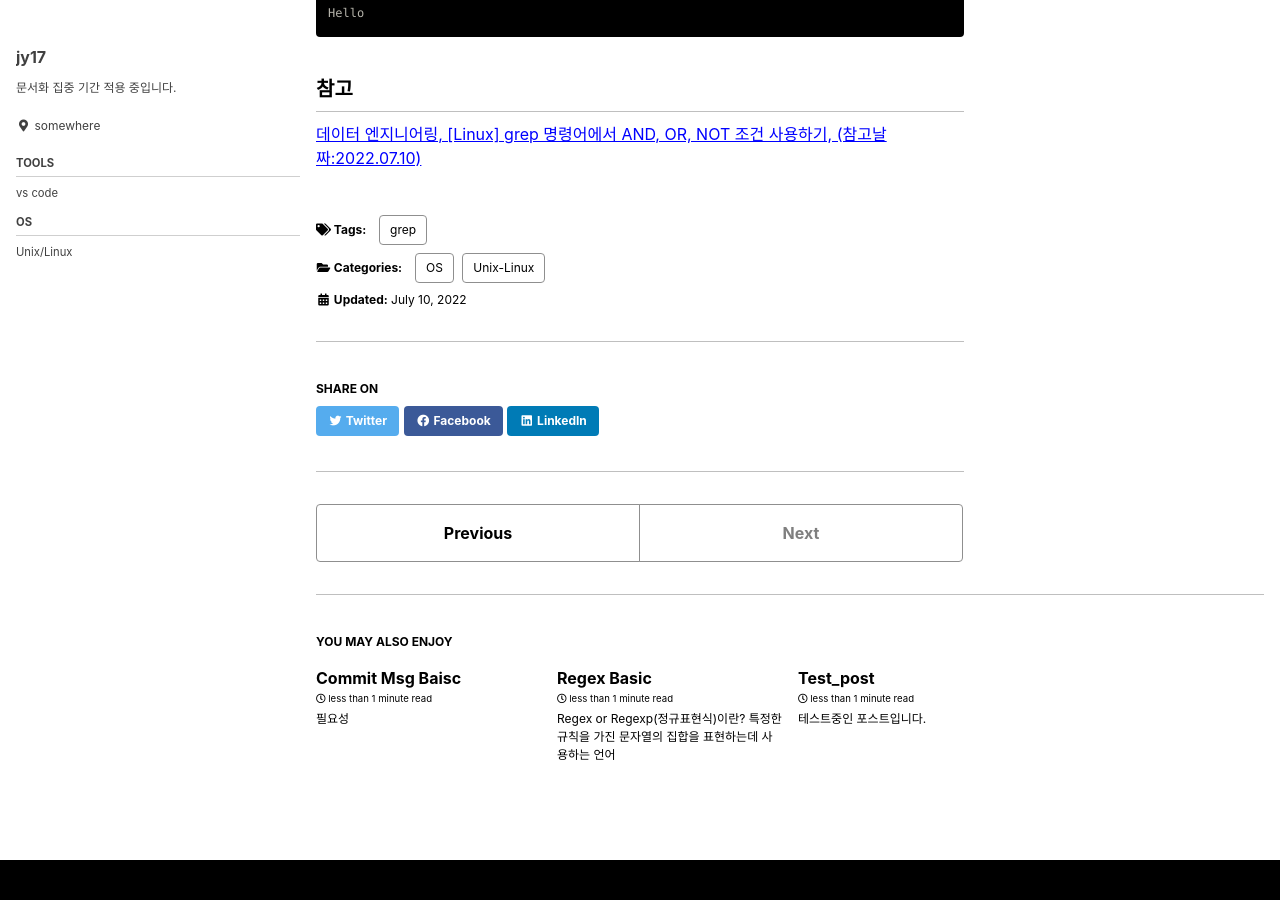
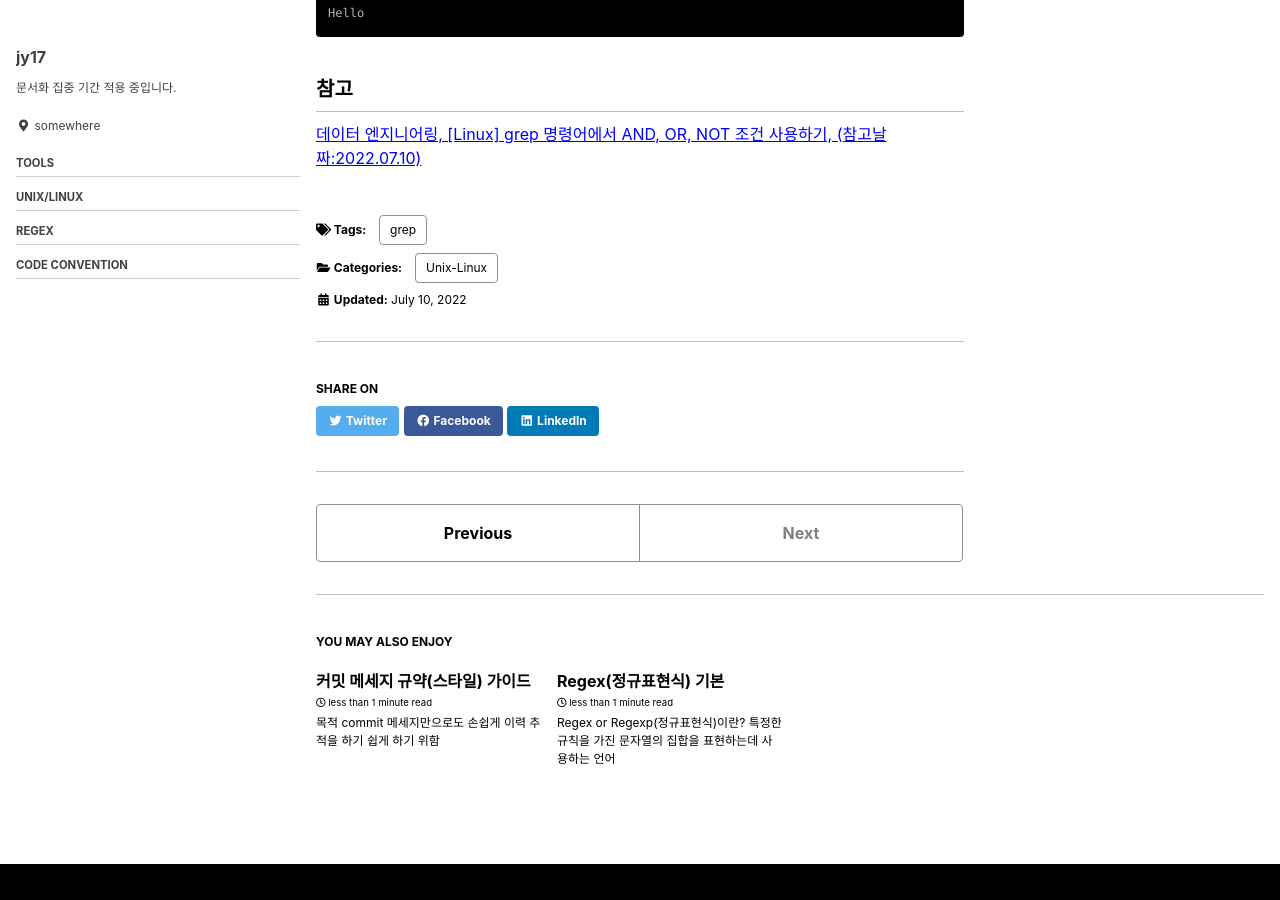
Before and after one commit to jy00017/jy00017.github.io, a Jekyll site: the page built from Unix-Linux/_posts/2022-07-01-grep-logical-operators.md, in a window 1280 px wide and 900 px high, scrolled down 3169 px. Built offline with Jekyll 4.4.1, drawn with Linux system fonts in a browser that asks for light colours; cached includes are drawn as plain includes.

````diff
--- a/Regex/_posts/2022-07-04-regex-basic.md
+++ b/Regex/_posts/2022-07-04-regex-basic.md
@@ -1,3 +1,10 @@
+---
+title:  "Regex(정규표현식) 기본"
+date: 2022-07-04
+categories: ['Regex']
+tags: ['Regex']
+---
+
 # Regex or Regexp(정규표현식)이란?
 특정한 규칙을 가진 문자열의 집합을 표현하는데 사용하는 언어
 
--- a/OS/Unix-Linux/_posts/2022-07-01-grep-logical-operators.md
+++ b/Unix-Linux/_posts/2022-07-01-grep-logical-operators.md
@@ -4,6 +4,7 @@ date: 2022-07-10
 categories: ['Unix-Linux']
 tags: ['grep']
 ---
+
 # grep 명령에서 AND, OR, NOT 조건 적용
 
 ## grep 명령어
--- a/_data/navigation.yml
+++ b/_data/navigation.yml
@@ -13,14 +13,13 @@ main:
 
   # main sidebar links
   # title, url, children으로 구성
+  # FIXME: 현재는 우선 children url은 사용하지 않고 추후 개선 예정
 main-sidebar:
   - title: "Tools"
     url: "/Tools/"
-    children:
-    - title: "vs code"
-    - url: "/Tools/vs-code"
-  - title: "OS"
-    url: "/OS/"
-    children:
-    - title: "Unix/Linux"
-    - url: "/OS/Unix-Linux"
+  - title: "Unix/Linux"
+    url: "/Unix-Linux"
+  - title: "Regex"
+    url: "/Regex"
+  - title: "Code Convention"
+    url: "/code-convention"
--- a/_posts/Tools/vs-code/2022-06-25-test_post.md
+++ /dev/null
@@ -1 +0,0 @@
-# 테스트중인 포스트입니다.
--- a/code-convention/commit-message/_posts/2022-07-04-commit-msg-baisc.md
+++ b/code-convention/_posts/2022-07-04-commit-msg-baisc.md
@@ -1,8 +1,20 @@
-# 필요성
-
+---
+title:  "커밋 메세지 규약(스타일) 가이드"
+date: 2022-07-04
+categories: ['code-convention']
+tags: ['commmit', 'convention']
+---
 # 목적
+commit 메세지만으로도 손쉽게 이력 추적을 하기 쉽게 하기 위함
 
 # 메시지 구조
+```
+type: Subject
+
+body
+
+footer
+```
 
 ## 제목(Subject)
 ### type 종류
````
